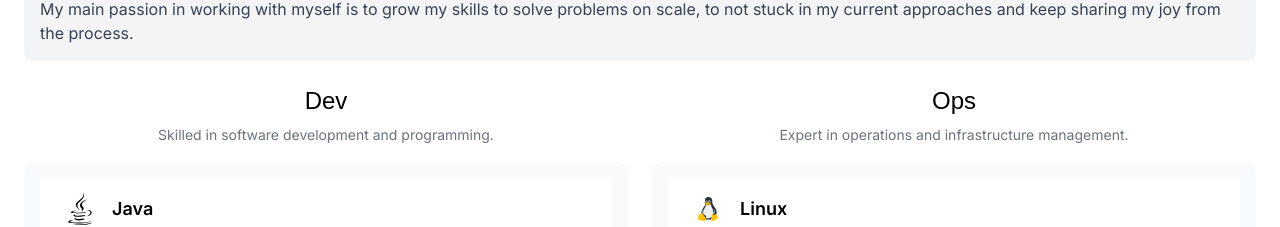
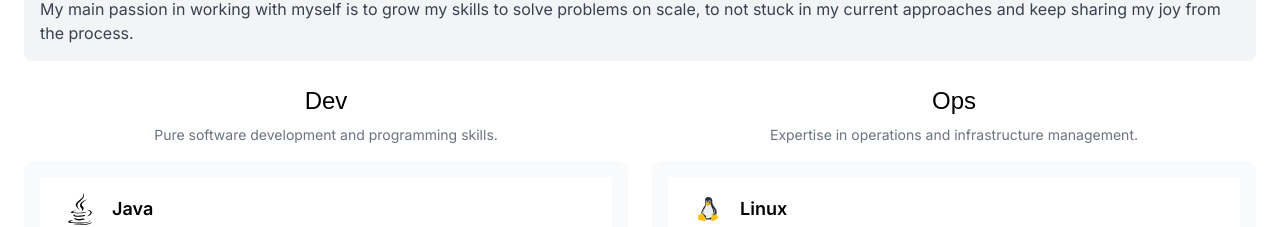
Before and after one commit to Yuvelir1993/next-cv, a Next.js app: page / in a window 1280 px wide. Shown: the part 1299-1526 px from the top of the page. Built offline with nearby package versions, Linux system fonts and the light colour scheme; a web font is replaced by a local one.

Commit message:
updated Dev and Ops descriptions headers

```diff
--- a/app/ui/skills.tsx
+++ b/app/ui/skills.tsx
@@ -9,8 +9,8 @@ interface SkillsProps {
 
 export default async function Skills({ type }: SkillsProps) {
   const skills: Skill[] = await fetchSkills(type);
-  const devDescription = 'Skilled in software development and programming.';
-  const opsDescription = 'Expert in operations and infrastructure management.';
+  const devDescription = 'Pure software development and programming skills.';
+  const opsDescription = 'Expertise in operations and infrastructure management.';
 
   return (
     <div className="flex w-full flex-col items-center md:col-span-4">
```
